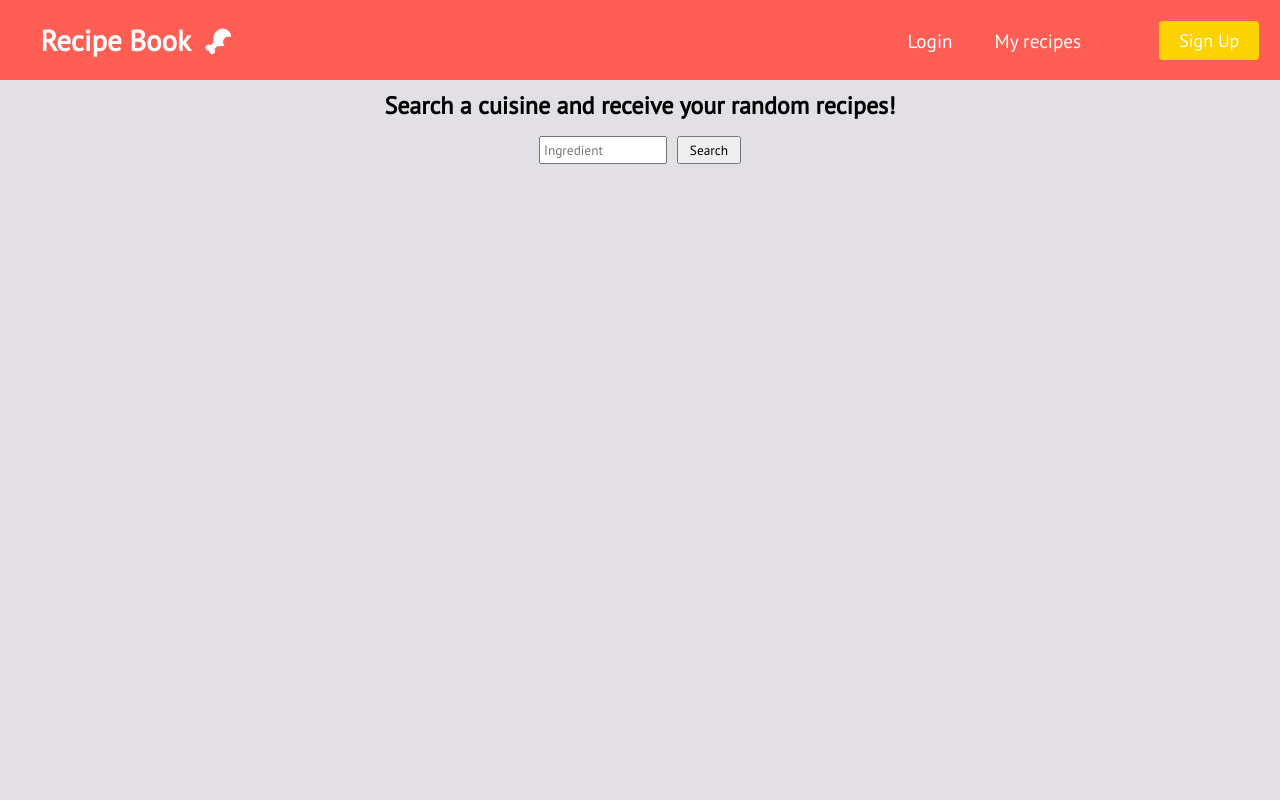
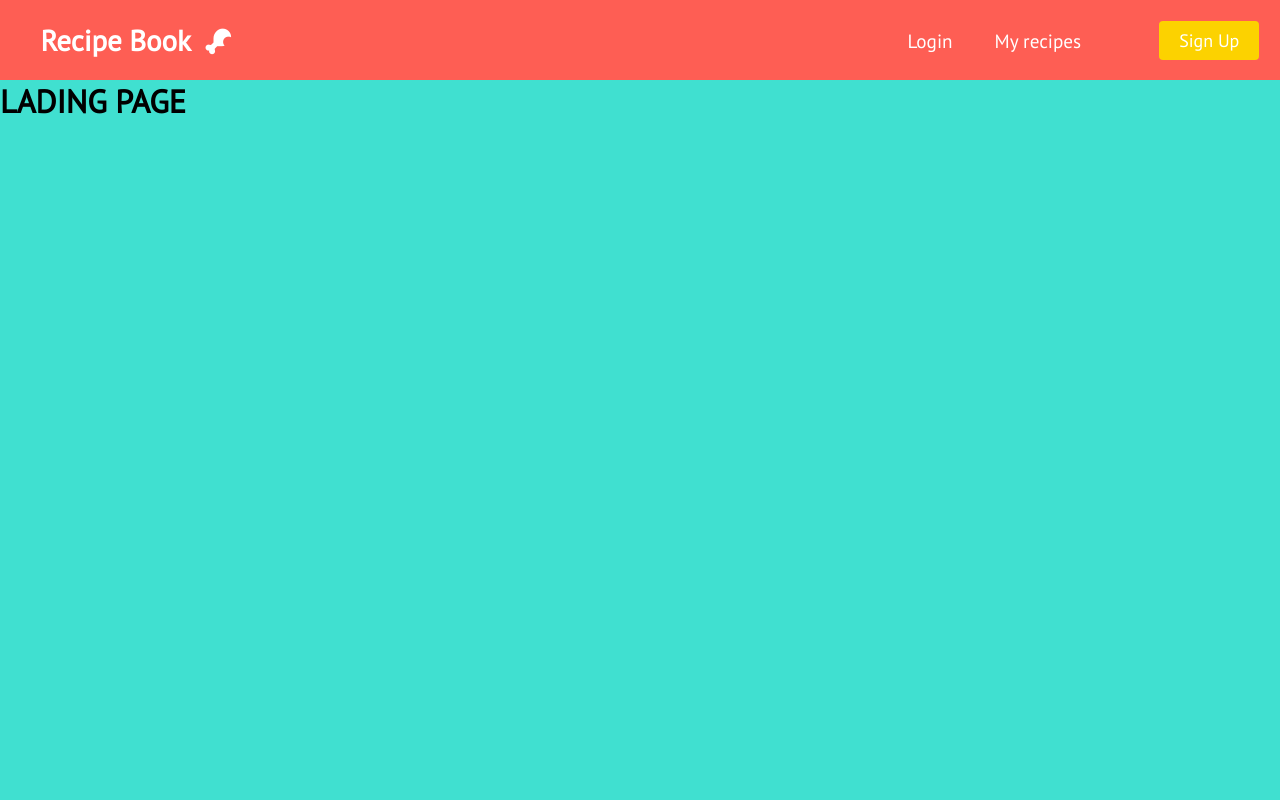
Before and after one commit to Carlito1113/react-recipe, a React (Create React App) app in the folder client/: page / in a window 1280 px wide. Shown: the top 800 px of the page. Built offline with nearby package versions, Linux system fonts and the light colour scheme.

Commit message:
added landing page component

```diff
--- a/client/src/App.js
+++ b/client/src/App.js
@@ -7,12 +7,14 @@ import LoginForm from './components/LoginForm/Form';
 import { BrowserRouter as Router, Switch, Route } from 'react-router-dom';
 import PrivateRoute from './components/routing/PrivateRoute';
 import UserScreen from './components/screens/UserScreen';
+import LandingPage from './components/LandingPage';
 
 function App() {
   return (
     <Router>
       <div className="App">
         <Navbar />
+        <LandingPage />
         <Switch>
           <PrivateRoute exact path="/user" component={UserScreen} />
           <Route path="/" exact component={RecipesComponent} />
--- /dev/null
+++ b/client/src/components/LandingPage.css
@@ -0,0 +1,5 @@
+.landing-page {
+    background-color: turquoise;
+    height: 100vh;
+    max-height: 100vh;
+}
--- /dev/null
+++ b/client/src/components/LandingPage.js
@@ -0,0 +1,12 @@
+import React from 'react'
+import "./LandingPage.css"
+
+const LandingPage = () => {
+    return (
+        <div className="landing-page">
+            <h1>LADING PAGE</h1>
+        </div>
+    )
+}
+
+export default LandingPage
```
Also changed, not shown: 1 other file (tests, documents, lock files or other folders).
